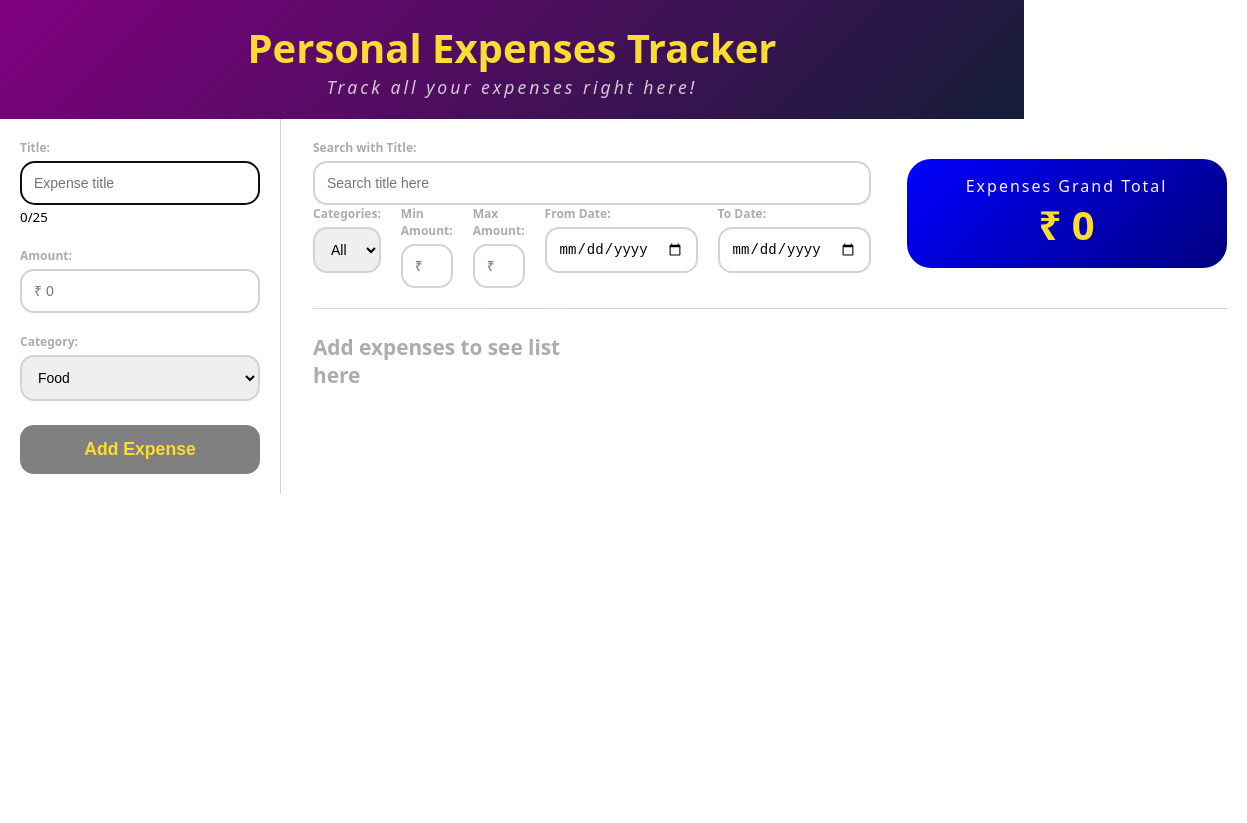
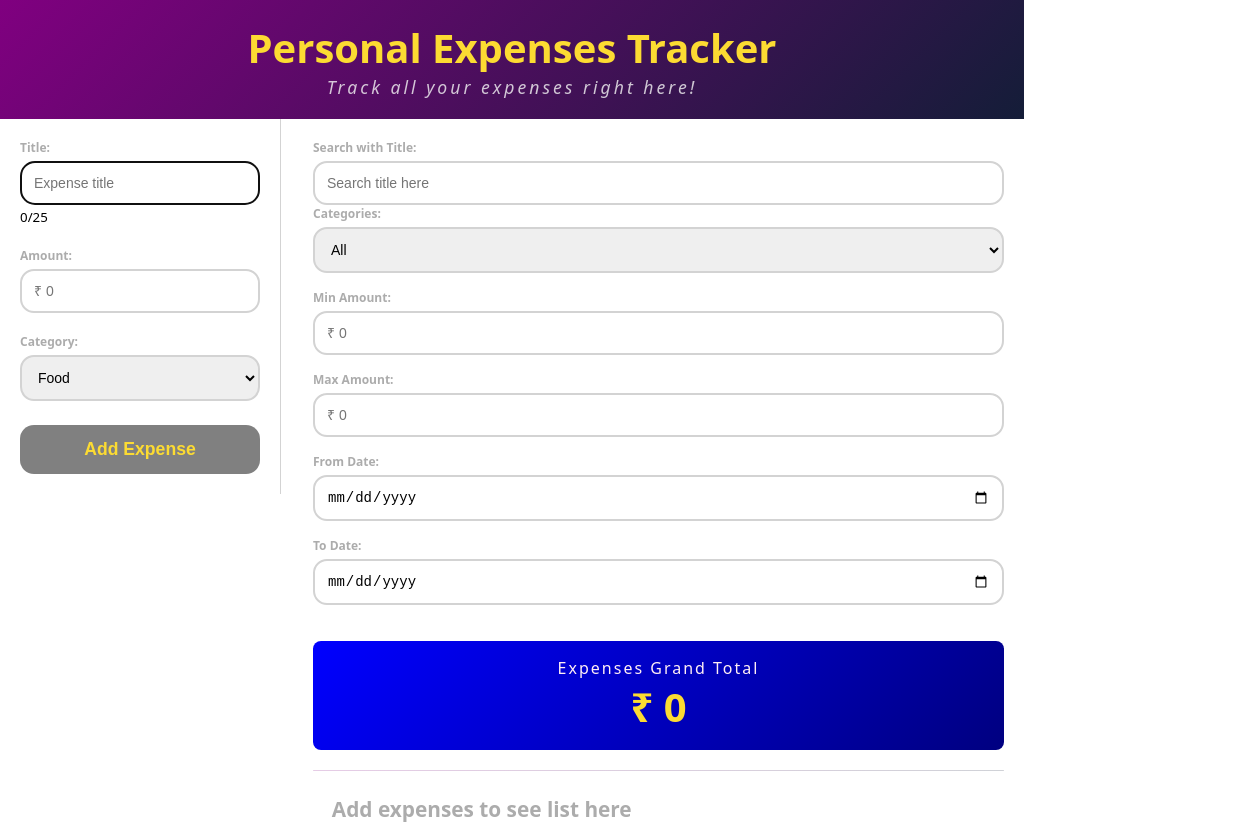
Before and after one commit to avtarsingh99/expense-tracker, a React (Vite) app: page / in a window 1024 px wide. Shown: the whole page, 1247 px wide, since content can reach past the window. Before the commit the page ends 800 px from the top, so only its background shows below. Built offline with nearby package versions, Linux system fonts and the light colour scheme.

Commit message:
issues fixed for small pc screens

```diff
--- a/src/App.css
+++ b/src/App.css
@@ -518,3 +518,39 @@ header p {
     font-size: x-small;
   }
 }
+
+@media (min-width: 769px) and (max-width: 1230px) {
+  .filters-section {
+    display: flex;
+    flex-direction: column;
+    justify-content: space-between;
+    align-items: center;
+    gap: 36px;
+  }
+
+  .summary {
+    padding: 16px;
+    border-radius: 8px;
+    min-width: 100%;
+    box-sizing: border-box;
+  }
+
+  .expenses-grid {
+    grid-template-columns: repeat(2, 1fr);
+  }
+
+  .search-group {
+    justify-content: space-between;
+    align-items: center;
+    gap: 16px;
+  }
+
+  .filters-group {
+    flex-direction: column;
+    gap: 16px;
+  }
+
+  .content {
+    width: 100%;
+  }
+}
```
